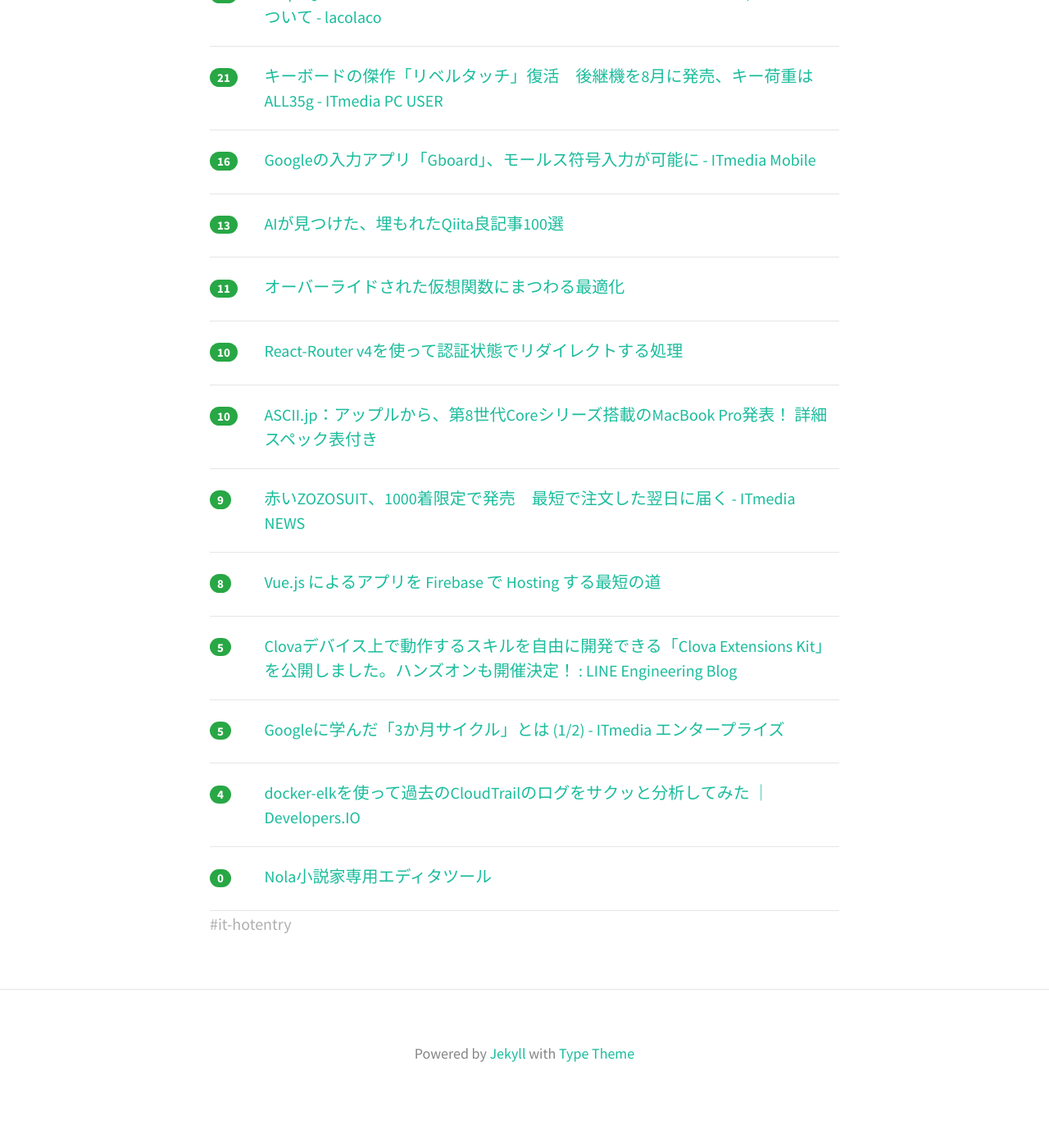
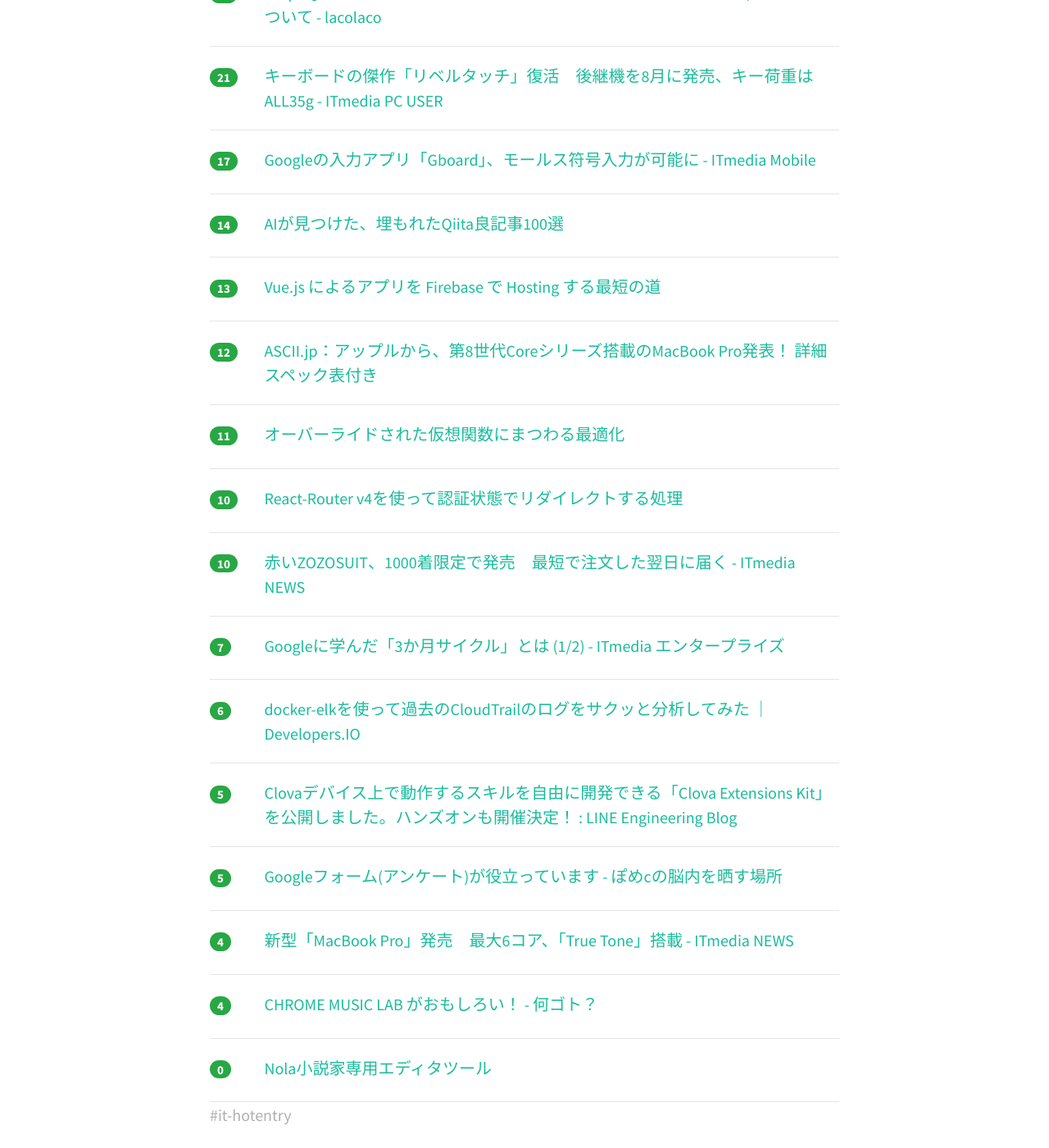
Before and after one commit to yatta47/hatena-matome-site, a Jekyll site: the page built from _posts/2018-07-13-hatena.md, in a window 1280 px wide and 1400 px high, scrolled down 419 px. Shown: the whole window at 82% size. Built offline with Jekyll 4.4.1, drawn with Linux system fonts in a browser that asks for light colours; nearby versions of some CDN libraries; before the commit the page ends 1781 px from its top, so only the background shows below that; some of the changed text lies outside the part shown.

Commit message:
Updated 2018-07-13

```diff
--- a/_posts/2018-07-13-hatena.md
+++ b/_posts/2018-07-13-hatena.md
@@ -1,13 +1,13 @@
 ---
 layout: post
 title:  "2018-07-13 はてぶIT"
-date:   2018-07-13 06:01:14
+date:   2018-07-13 07:01:35
 tags: [it-hotentry]
 ---
-13 件のデータあり
+16 件のデータあり
 
 <hr><div class="row">
-<div class="col-1"><span class="badge badge-pill badge-success h2">38</span></div>
+<div class="col-1"><span class="badge badge-pill badge-success h2">52</span></div>
 <div class="col-11"><a href='https://lacolaco.hatenablog.com/entry/2018/07/13/001820' target='_blank'>GraphQLとRESTfulについて今日考えてたこと　Backend for Usecase/Resourceについて - lacolaco</a></div>
 </div>
 <hr>
@@ -17,13 +17,23 @@ tags: [it-hotentry]
 </div>
 <hr>
 <div class="row">
-<div class="col-1"><span class="badge badge-pill badge-success h2">16</span></div>
+<div class="col-1"><span class="badge badge-pill badge-success h2">17</span></div>
 <div class="col-11"><a href='http://www.itmedia.co.jp/mobile/articles/1807/12/news078.html' target='_blank'>Googleの入力アプリ「Gboard」、モールス符号入力が可能に - ITmedia Mobile</a></div>
 </div>
 <hr>
 <div class="row">
+<div class="col-1"><span class="badge badge-pill badge-success h2">14</span></div>
+<div class="col-11"><a href='https://qiita.com/youwht/items/900fb5f4e80b11e593a6' target='_blank'>AIが見つけた、埋もれたQiita良記事100選</a></div>
+</div>
+<hr>
+<div class="row">
 <div class="col-1"><span class="badge badge-pill badge-success h2">13</span></div>
-<div class="col-11"><a href='https://qiita.com/youwht/items/900fb5f4e80b11e593a6' target='_blank'>AIが見つけた、埋もれたQiita良記事100選</a></div>
+<div class="col-11"><a href='https://qiita.com/Satachito/items/4a00b402970d657a88f3' target='_blank'>Vue.js によるアプリを Firebase で Hosting する最短の道</a></div>
+</div>
+<hr>
+<div class="row">
+<div class="col-1"><span class="badge badge-pill badge-success h2">12</span></div>
+<div class="col-11"><a href='http://ascii.jp/elem/000/001/709/1709533/' target='_blank'>ASCII.jp：アップルから、第8世代Coreシリーズ搭載のMacBook Pro発表！ 詳細スペック表付き</a></div>
 </div>
 <hr>
 <div class="row">
@@ -38,17 +48,17 @@ tags: [it-hotentry]
 <hr>
 <div class="row">
 <div class="col-1"><span class="badge badge-pill badge-success h2">10</span></div>
-<div class="col-11"><a href='http://ascii.jp/elem/000/001/709/1709533/' target='_blank'>ASCII.jp：アップルから、第8世代Coreシリーズ搭載のMacBook Pro発表！ 詳細スペック表付き</a></div>
-</div>
-<hr>
-<div class="row">
-<div class="col-1"><span class="badge badge-pill badge-success h2">9</span></div>
 <div class="col-11"><a href='http://www.itmedia.co.jp/news/articles/1807/12/news138.html' target='_blank'>赤いZOZOSUIT、1000着限定で発売　最短で注文した翌日に届く - ITmedia NEWS</a></div>
 </div>
 <hr>
 <div class="row">
-<div class="col-1"><span class="badge badge-pill badge-success h2">8</span></div>
-<div class="col-11"><a href='https://qiita.com/Satachito/items/4a00b402970d657a88f3' target='_blank'>Vue.js によるアプリを Firebase で Hosting する最短の道</a></div>
+<div class="col-1"><span class="badge badge-pill badge-success h2">7</span></div>
+<div class="col-11"><a href='http://www.itmedia.co.jp/enterprise/articles/1807/12/news020.html' target='_blank'>Googleに学んだ「3か月サイクル」とは (1/2) - ITmedia エンタープライズ</a></div>
+</div>
+<hr>
+<div class="row">
+<div class="col-1"><span class="badge badge-pill badge-success h2">6</span></div>
+<div class="col-11"><a href='https://dev.classmethod.jp/tool/docker/analytics-cloudtrail-logs-using-docker-elk/' target='_blank'>docker-elkを使って過去のCloudTrailのログをサクッと分析してみた ｜ Developers.IO</a></div>
 </div>
 <hr>
 <div class="row">
@@ -58,12 +68,17 @@ tags: [it-hotentry]
 <hr>
 <div class="row">
 <div class="col-1"><span class="badge badge-pill badge-success h2">5</span></div>
-<div class="col-11"><a href='http://www.itmedia.co.jp/enterprise/articles/1807/12/news020.html' target='_blank'>Googleに学んだ「3か月サイクル」とは (1/2) - ITmedia エンタープライズ</a></div>
+<div class="col-11"><a href='http://pomec-blog.hatenablog.com/entry/20180712/1531407000' target='_blank'>Googleフォーム(アンケート)が役立っています - ぽめcの脳内を晒す場所</a></div>
 </div>
 <hr>
 <div class="row">
 <div class="col-1"><span class="badge badge-pill badge-success h2">4</span></div>
-<div class="col-11"><a href='https://dev.classmethod.jp/tool/docker/analytics-cloudtrail-logs-using-docker-elk/' target='_blank'>docker-elkを使って過去のCloudTrailのログをサクッと分析してみた ｜ Developers.IO</a></div>
+<div class="col-11"><a href='http://www.itmedia.co.jp/news/articles/1807/12/news142.html' target='_blank'>新型「MacBook Pro」発売　最大6コア、「True Tone」搭載 - ITmedia NEWS</a></div>
+</div>
+<hr>
+<div class="row">
+<div class="col-1"><span class="badge badge-pill badge-success h2">4</span></div>
+<div class="col-11"><a href='https://www.nanigoto.net/entry/2018/07/13/010125' target='_blank'>CHROME MUSIC LAB がおもしろい！ - 何ゴト？</a></div>
 </div>
 <hr>
 <div class="row">
```
